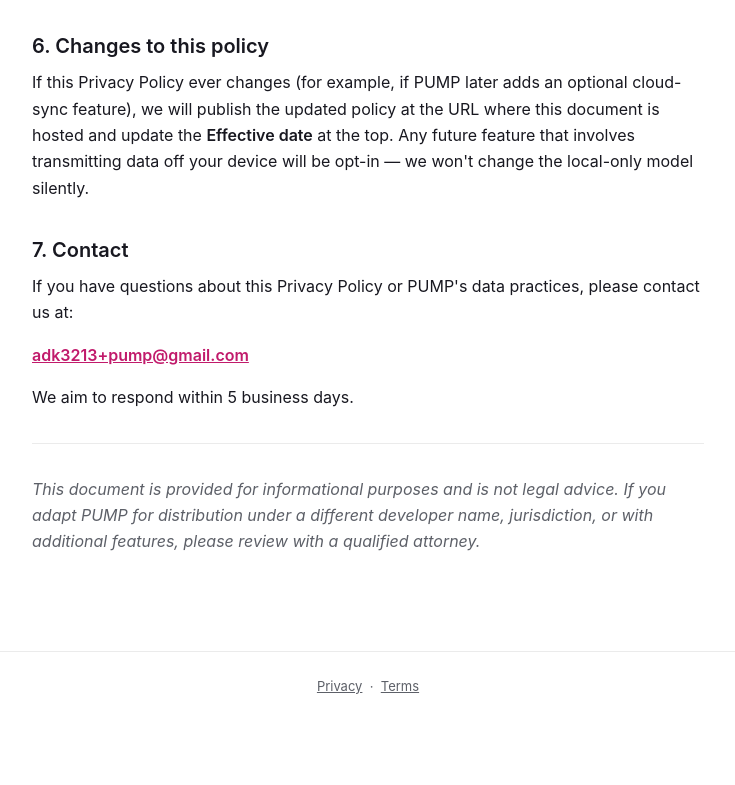
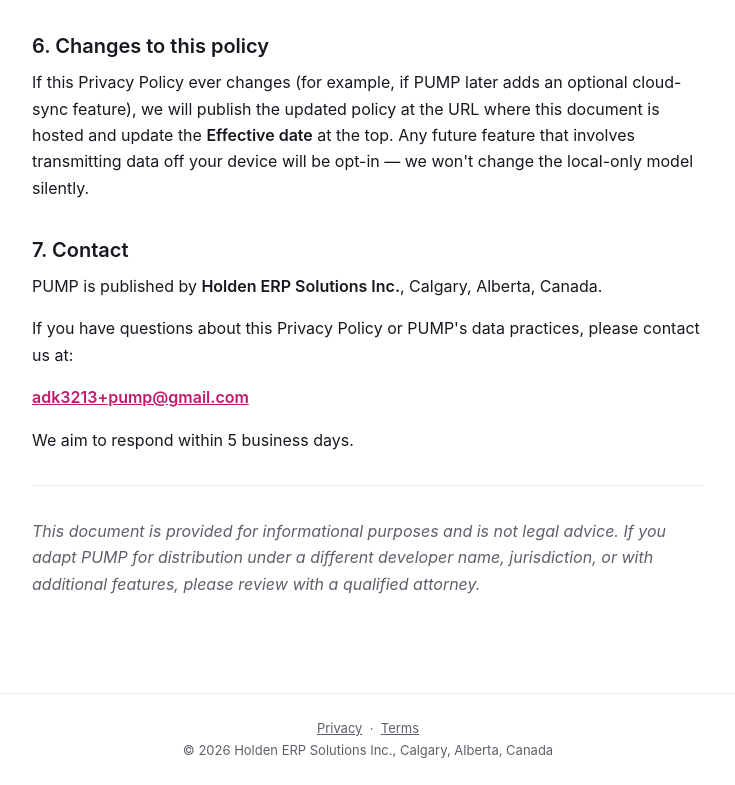
Before and after one commit to HOLDENAPPS/Pump---Legal, a plain HTML site: page privacy.html in a window 1280 px wide. Shown: the part 1990-2775 px from the top of the page, without its empty margins (272-1007 px from the left). Before the commit the page ends 2711 px from the top, so only its background shows below. Drawn offline with Linux system fonts and the light colour scheme.

Commit message:
Add Holden ERP Solutions Inc. company identification to footers and contact sections

```diff
--- a/privacy.html
+++ b/privacy.html
@@ -173,6 +173,7 @@
 <h2 id="6-changes-to-this-policy">6. Changes to this policy</h2>
 <p>If this Privacy Policy ever changes (for example, if PUMP later adds an optional cloud-sync feature), we will publish the updated policy at the URL where this document is hosted and update the <strong>Effective date</strong> at the top. Any future feature that involves transmitting data off your device will be opt-in — we won't change the local-only model silently.</p>
 <h2 id="7-contact">7. Contact</h2>
+<p>PUMP is published by <strong>Holden ERP Solutions Inc.</strong>, Calgary, Alberta, Canada.</p>
 <p>If you have questions about this Privacy Policy or PUMP's data practices, please contact us at:</p>
 <p><strong><a href="mailto:adk3213+pump@gmail.com">adk3213+pump@gmail.com</a></strong></p>
 <p>We aim to respond within 5 business days.</p>
@@ -181,7 +182,8 @@
 </main>
 <footer class="foot">
   <a href="./privacy.html">Privacy</a> &nbsp;·&nbsp;
-  <a href="./terms.html">Terms</a>
+  <a href="./terms.html">Terms</a><br>
+  © 2026 Holden ERP Solutions Inc., Calgary, Alberta, Canada
 </footer>
 </body>
 </html>
```
Also changed, not shown: index.html (+2 -1 lines), terms.html (+3 -1 lines).
